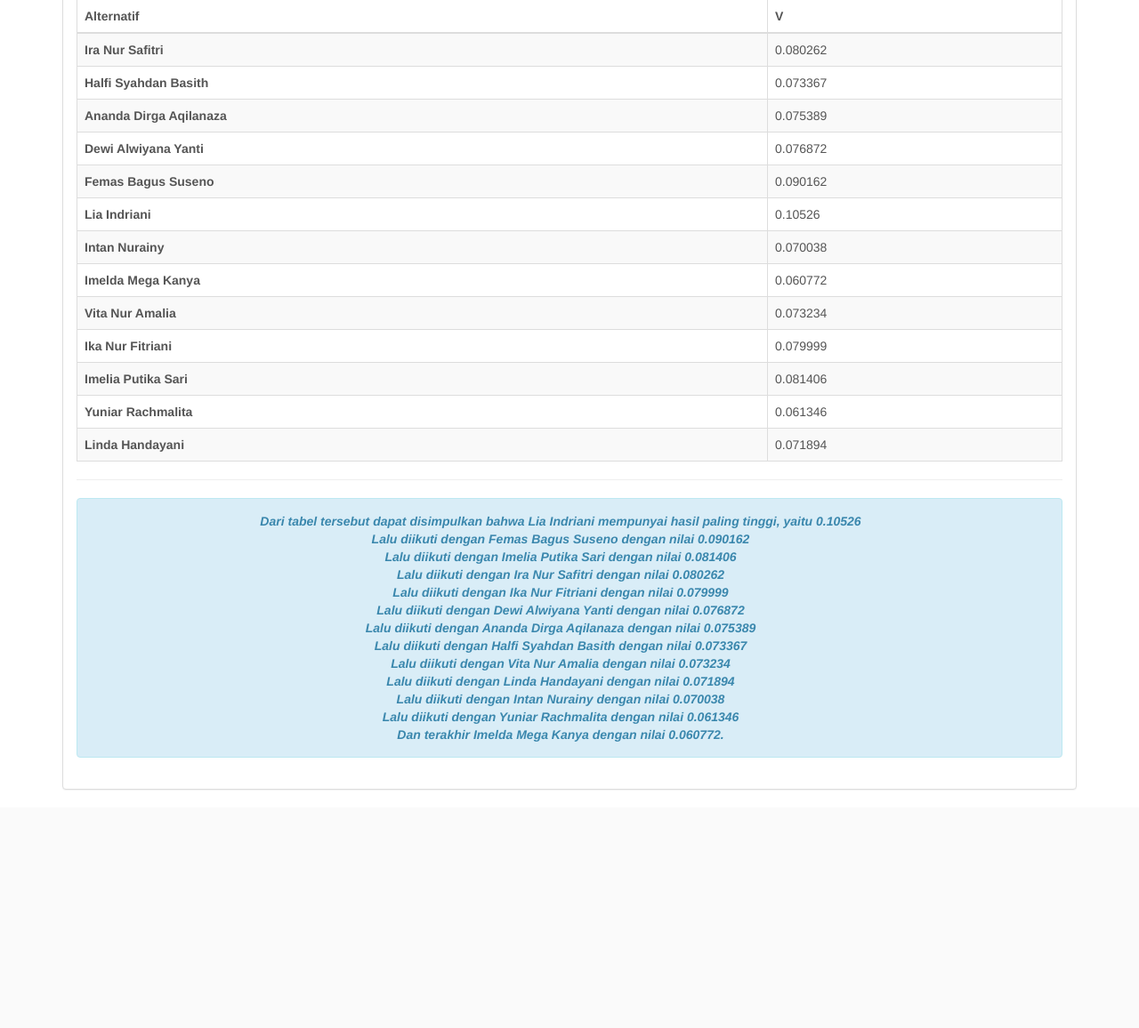
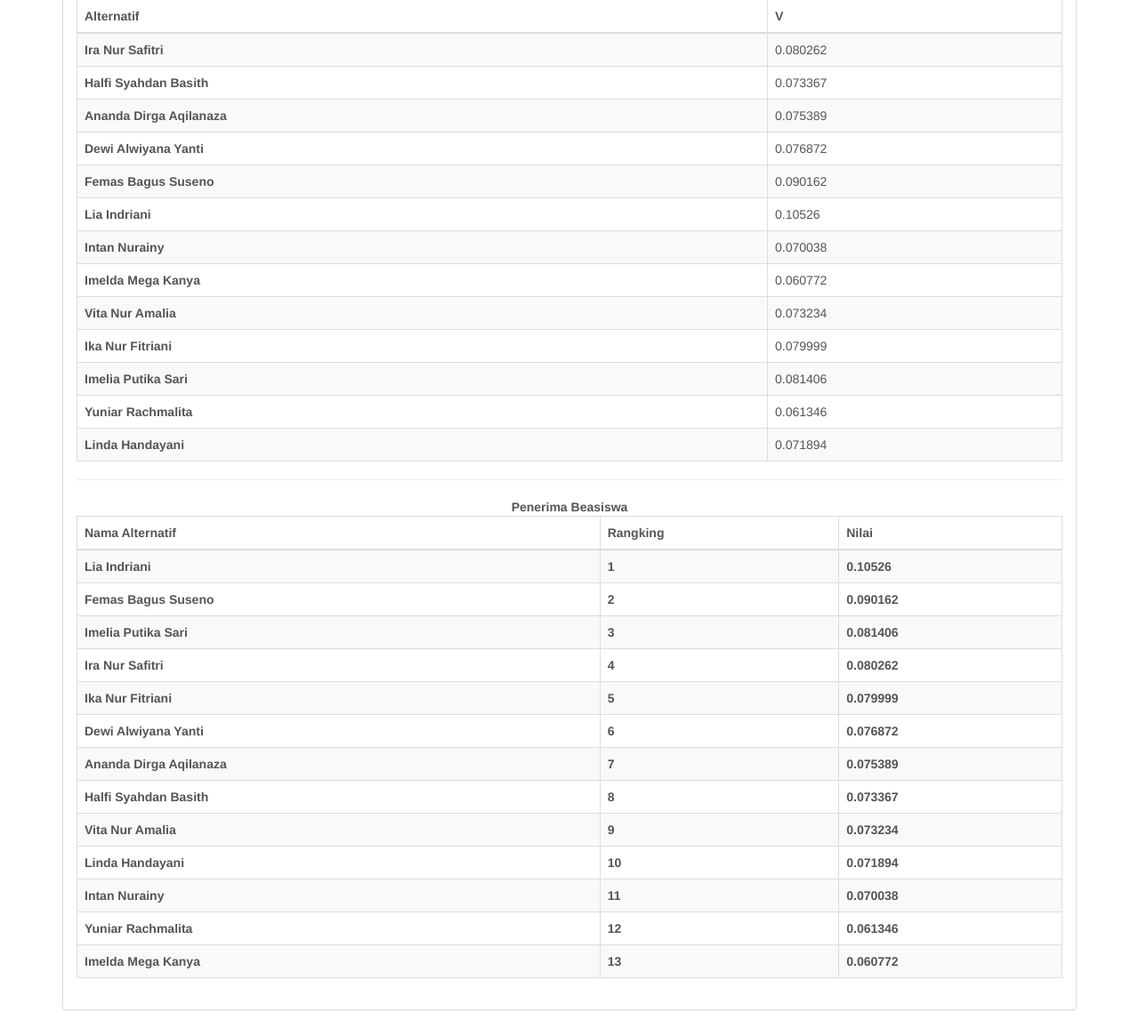
Before and after one commit to ardiy07/sppk_wp_beasiswa, a PHP site: page /perhitungan.php in a window 1280 px wide. Shown: the part 1660-2816 px from the top of the page at 89% size. Before the commit the page ends 2548 px from the top, so only its background shows below. Run offline with PHP 8.4, Linux system fonts and the light colour scheme; the visitor is signed in with stand-in values (Sample User, id 1); data comes from the database, SQL or seed files in the repository.

Commit message:
Perbaiki tabel

```diff
--- a/perhitungan.php
+++ b/perhitungan.php
@@ -212,13 +212,26 @@ include('configdb.php');
 					echo "</table><hr>";
 					// >>>>>>>>>>>>>>>>>>>>>>>>>>>>>>>>>>>>> vektor S <<<<<<<<<<<<<<<<<<<<<<<<<<<<<<<<<<<< //
 					uasort($v, 'cmp');
+					echo "<b>Penerima Beasiswa</b></br>";
+					echo "<table class='table table-striped table-bordered table-hover'>";
+					echo "<thead><tr><th>Nama Alternatif</th><th>Rangking</th><th>Nilai</th></tr></thead>";
 					for ($i = 0; $i < $arl2; $i++) { //new for 8 lines below
-						if ($i == 0)
-							echo "<div class='alert alert-dismissible alert-info'><b><i>Dari tabel tersebut dapat disimpulkan bahwa " . $alt_name[array_search((end($v)), $v)] . " mempunyai hasil paling tinggi, yaitu " . current($v);
-						elseif ($i == ($arl2 - 1))
-							echo "</br>Dan terakhir " . $alt_name[array_search((prev($v)), $v)] . " dengan nilai " . current($v) . ".</i></b></div>";
-						else
-							echo "</br>Lalu diikuti dengan " . $alt_name[array_search((prev($v)), $v)] . " dengan nilai " . current($v);
+						if ($i == 0){
+							echo "<tr><td><b>" . $alt_name[array_search((end($v)), $v)] . "</b></td>";
+							echo "<td><b>" . $i + 1 . "</b></td>";
+							echo "<td><b>" . current($v) . "</b></td>";
+						} else{
+							echo "<tr><td><b>" . $alt_name[array_search((prev($v)), $v)] . "</b></td>";
+							echo "<td><b>" . $i + 1 . "</b></td>";
+							echo "<td><b>" . current($v) . "</b></td>";
+						}
+
+						// if ($i == 0)
+						// 	echo "<div class='alert alert-dismissible alert-info'><b><i>Dari tabel tersebut dapat disimpulkan bahwa " . $alt_name[array_search((end($v)), $v)] . " mempunyai hasil paling tinggi, yaitu " . current($v);
+						// elseif ($i == ($arl2 - 1))
+						// 	echo "</br>Dan terakhir " . $alt_name[array_search((prev($v)), $v)] . " dengan nilai " . current($v) . ".</i></b></div>";
+						// else
+						// 	echo "</br>Lalu diikuti dengan " . $alt_name[array_search((prev($v)), $v)] . " dengan nilai " . current($v);
 					}
 
 					function jml_kriteria()
```
